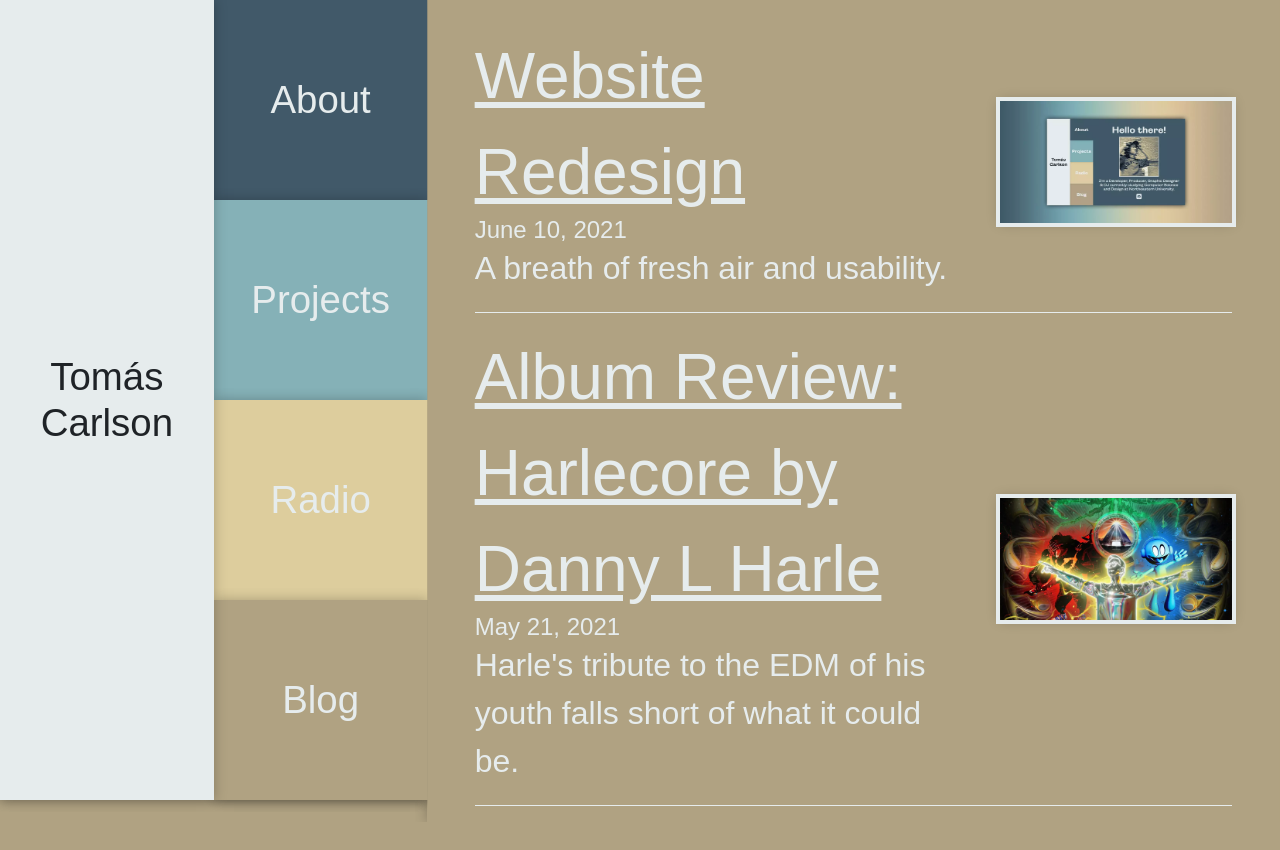
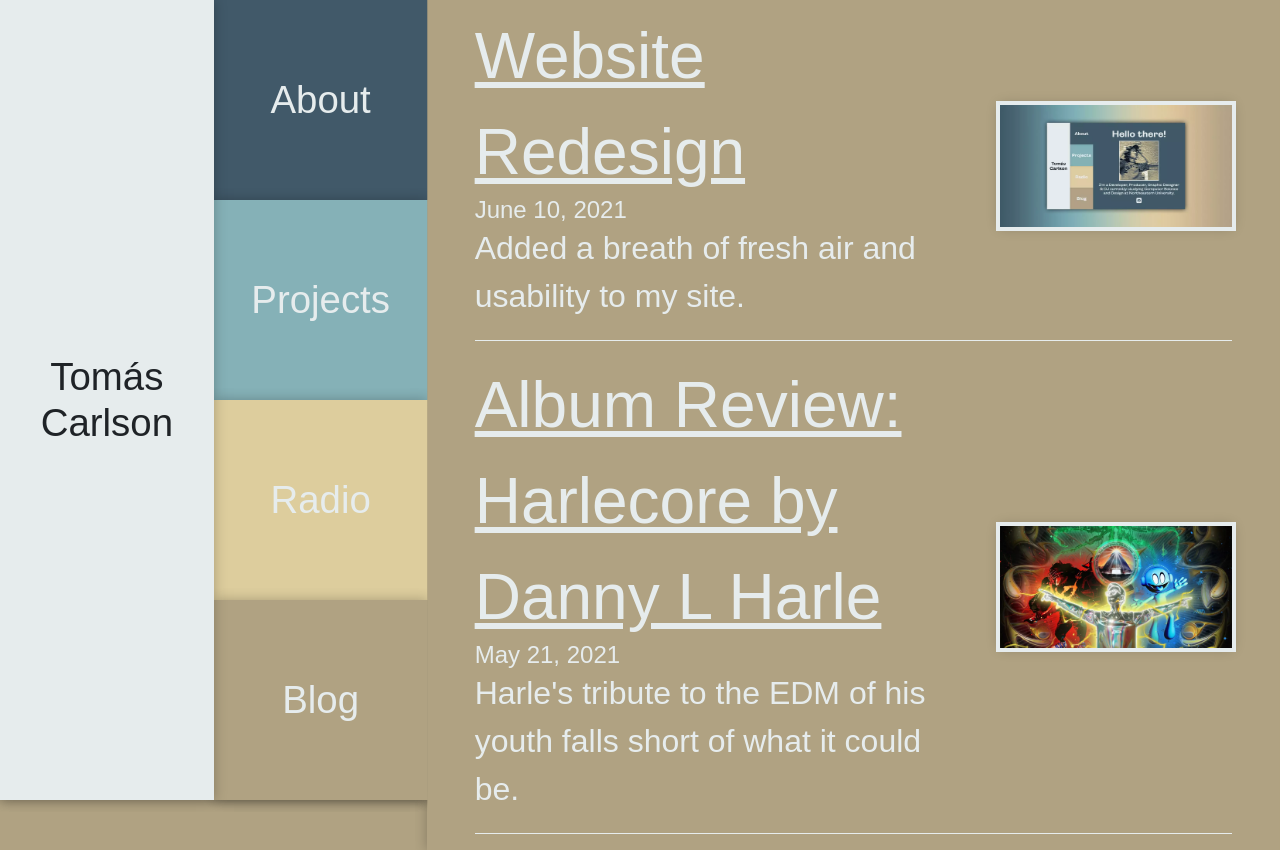
Before and after one commit to TomasCarlson/tomascarlson.github.io, a Gatsby site: page /blog in a window 1280 px wide. Before the commit the page ends 822 px from the top, so only its background shows below. Built offline with nearby package versions, Linux system fonts and the light colour scheme; Gatsby itself is replaced by a stand-in of ours; a web font is replaced by a local one.

Commit message:
more padding changes

```diff
--- a/blog/webite-redesign.md
+++ b/blog/webite-redesign.md
@@ -1,7 +1,7 @@
 ---
 title: Website Redesign
 date: 2021-06-10T04:19:04.684Z
-subtitle: A breath of fresh air and usability.
+subtitle: Added a breath of fresh air and usability to my site.
 webp: /img/redesign.webp
 jpg: /img/redesign.jpg
 alt: A screenshot of the new site
--- a/src/pages/blog.js
+++ b/src/pages/blog.js
@@ -26,7 +26,7 @@ class BlogPage extends React.Component {
           <meta property="og:title" name="twitter:title" content="Tomás Carlson: Blog" />
           <meta property="og:description" name="twitter:description" content="My blog, featiring original articles surrounding music, tech, culture, and more." />
         </Helmet>
-        <div className="w-100 text-center pr-4 pl-4 pr-sm-5 pl-sm-5 pt-4 pt-md-4">
+        <div className="w-100 text-center pr-4 pl-4 pr-sm-5 pl-sm-5 pt-4 pt-md-1">
           <BlogList></BlogList>
         </div>
       </div>
```
